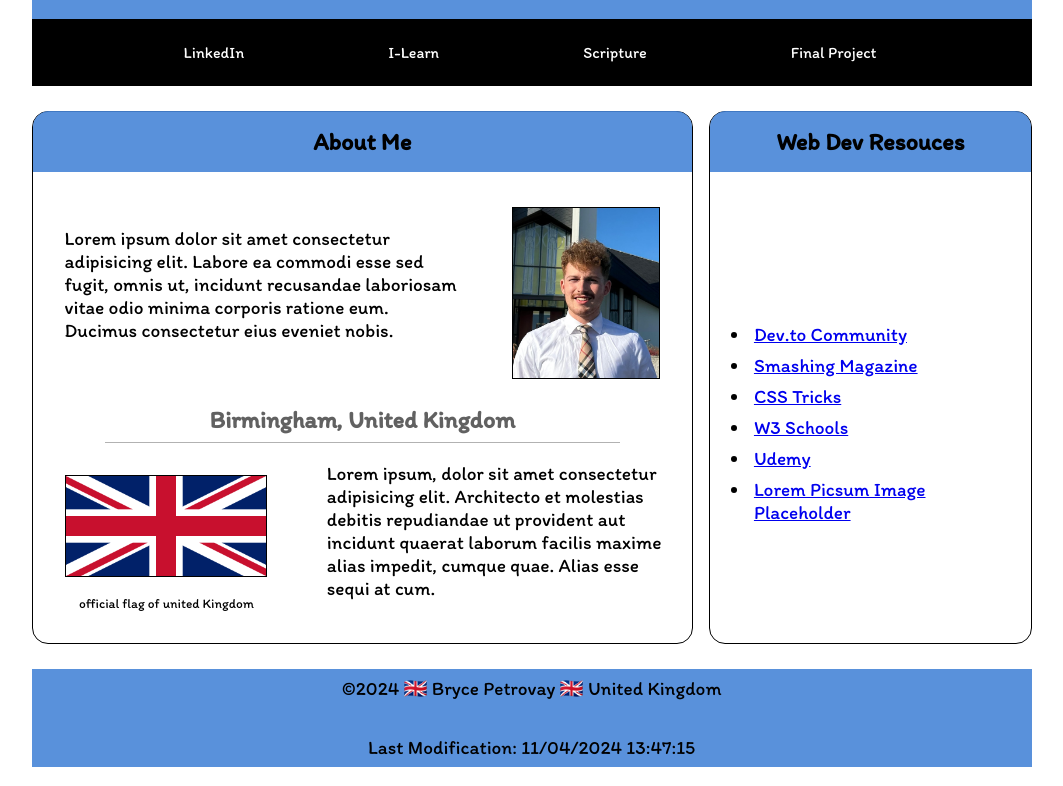
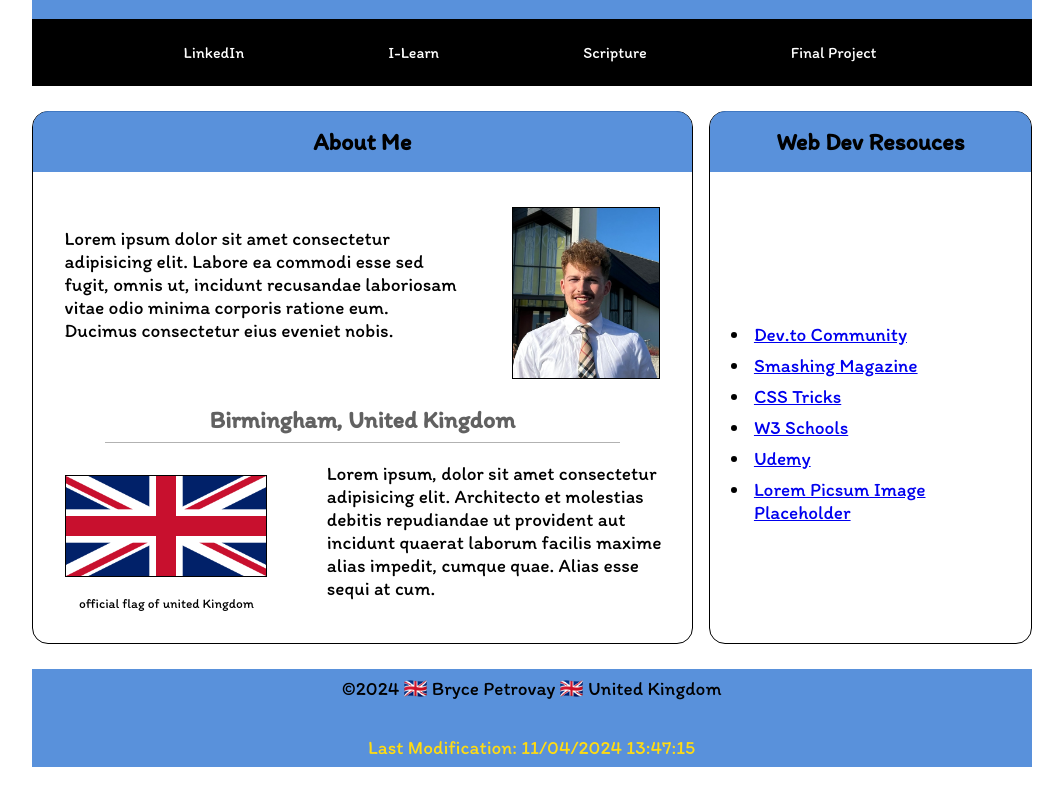
Before and after one commit to HiddenSheave/wdd131, a plain HTML site: page week01/index.html in a window 1280 px wide. Shown: the part 78-864 px from the top of the page, without its empty margins (166-1229 px from the left). Drawn offline with Linux system fonts and the light colour scheme.

Commit message:
color of footer

```diff
--- a/week01/styles/base.css
+++ b/week01/styles/base.css
@@ -140,3 +140,6 @@ footer p {
     padding: .5rem;
     font-size: larger;
 }
+#lastModified {
+    color: rgb(255, 219, 18);
+}
```
